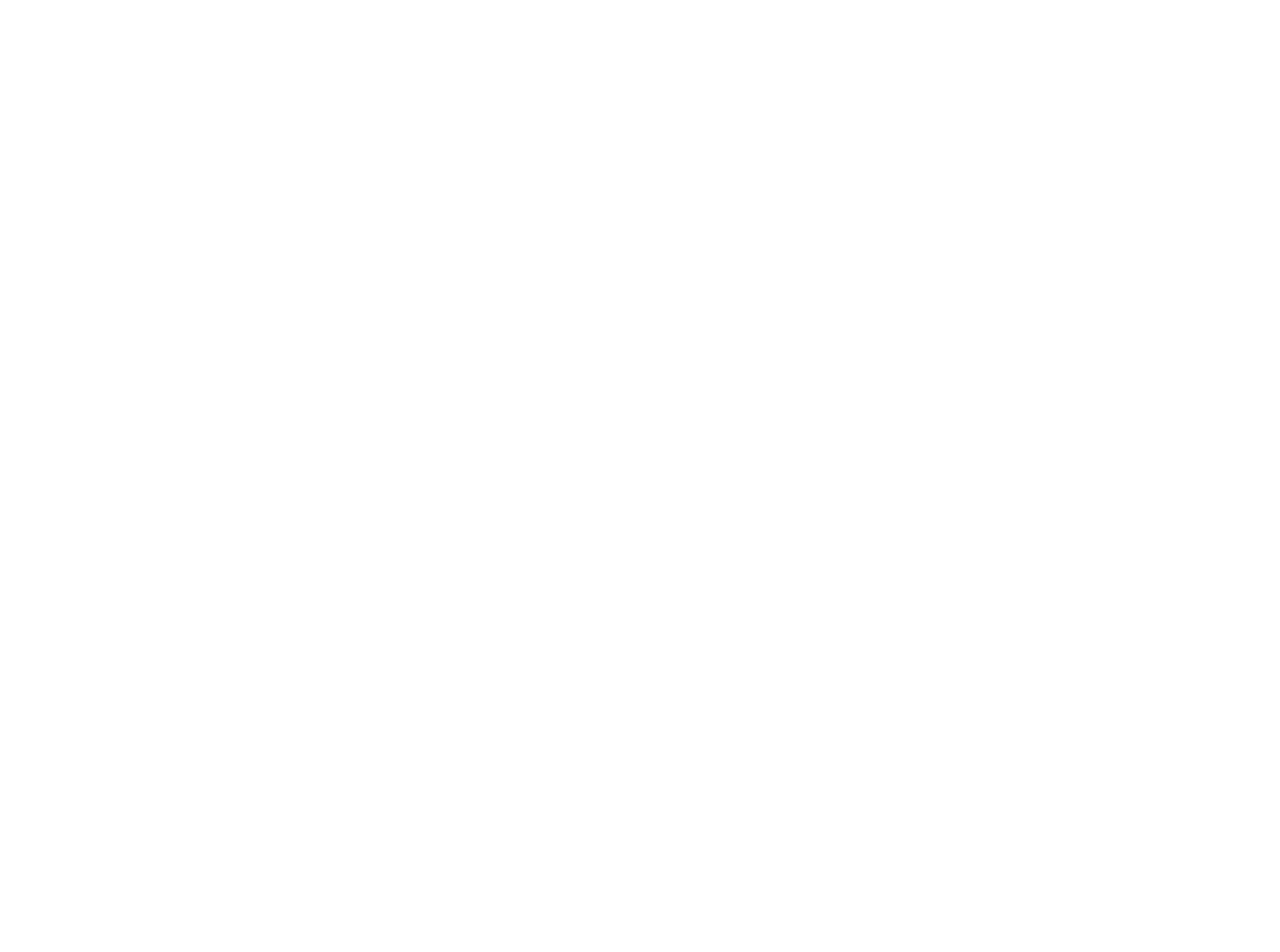
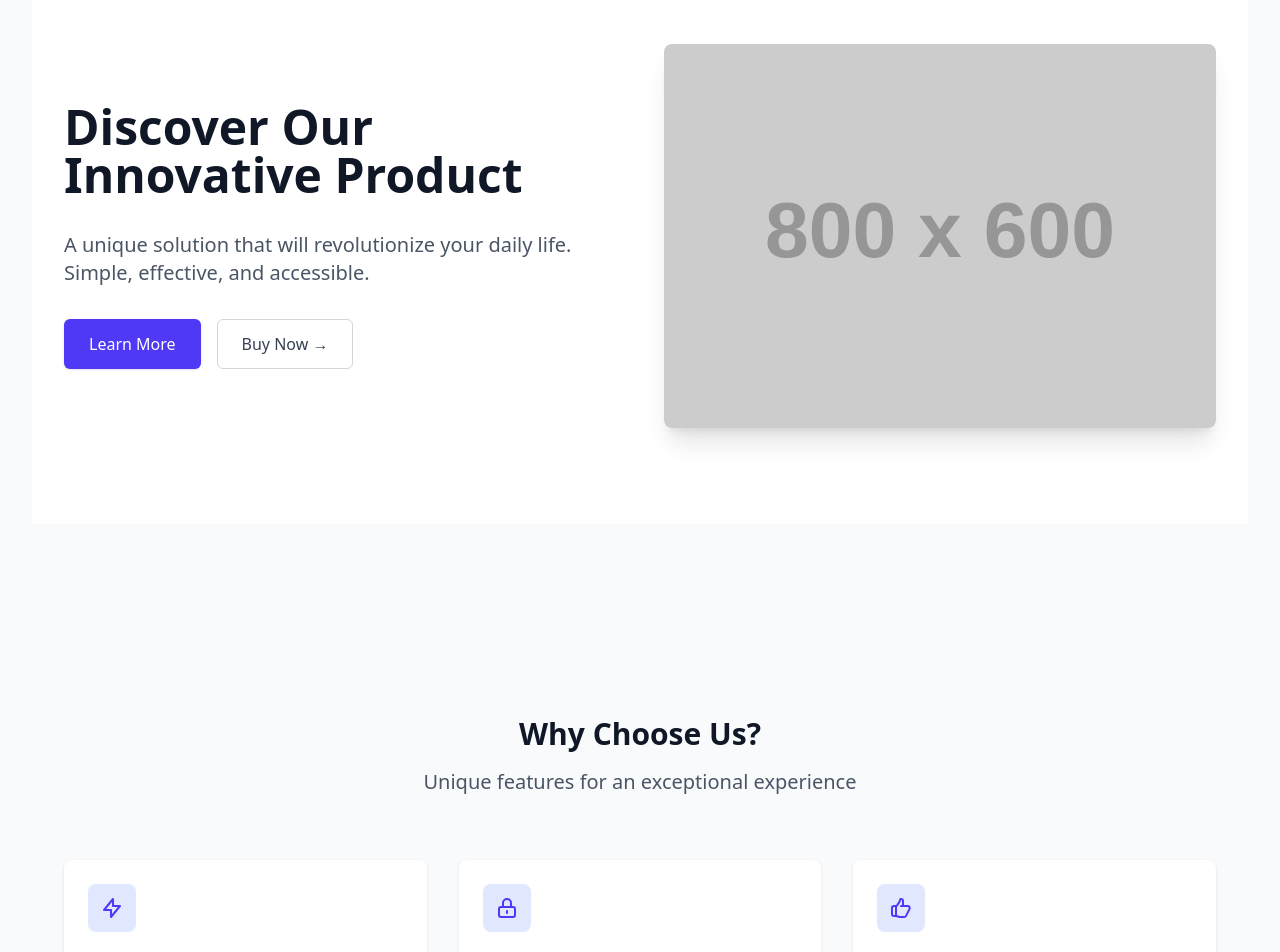
Before and after one commit to Hellscream360/boilerplate-single-product-ecommerce, a Nuxt app in the folder frontend/: page / in a window 1280 px wide. Shown: the part 148-1100 px from the top of the page. Before the commit the page ends 800 px from the top, so only its background shows below. Built offline with nearby package versions, Linux system fonts and the light colour scheme.

Commit message:
Implement main layout and add product and index pages with Tailwind CSS styling

```diff
--- a/frontend/app.vue
+++ b/frontend/app.vue
@@ -1,5 +1,19 @@
 <template>
-  <div>
-    <h1>Hello World</h1>
+  <div class="min-h-screen bg-gray-50">
+    <!-- En-tête -->
+    <header class="bg-white shadow-sm">
+      <nav class="max-w-7xl mx-auto px-4 sm:px-6 lg:px-8 h-16 flex items-center justify-between">
+        <div class="flex items-center">
+          <NuxtLink to="/" class="text-xl font-bold text-gray-900">
+            MonoProduit
+          </NuxtLink>
+        </div>
+      </nav>
+    </header>
+
+    <!-- Contenu principal -->
+    <main class="max-w-7xl mx-auto px-4 sm:px-6 lg:px-8 py-8">
+      <NuxtPage />
+    </main>
   </div>
 </template>
--- a/frontend/package.json
+++ b/frontend/package.json
@@ -16,6 +16,7 @@
     "vue-router": "^4.5.1"
   },
   "devDependencies": {
+    "@tailwindcss/vite": "^4.1.7",
     "autoprefixer": "^10.4.21",
     "postcss": "^8.5.3",
     "tailwindcss": "^4.1.7"
--- /dev/null
+++ b/frontend/pages/index.vue
@@ -0,0 +1,100 @@
+<template>
+  <div class="space-y-24">
+    <!-- Hero Section -->
+    <section class="relative overflow-hidden bg-white">
+      <div class="max-w-7xl mx-auto px-4 sm:px-6 lg:px-8 py-24">
+        <div class="grid lg:grid-cols-2 gap-12 items-center">
+          <div class="space-y-8">
+            <h1 class="text-4xl md:text-5xl font-bold text-gray-900">
+              Discover Our Innovative Product
+            </h1>
+            <p class="text-xl text-gray-600">
+              A unique solution that will revolutionize your daily life. Simple, effective, and accessible.
+            </p>
+            <div class="flex gap-4">
+              <a href="#discover" class="inline-flex items-center px-6 py-3 border border-transparent text-base font-medium rounded-md shadow-sm text-white bg-indigo-600 hover:bg-indigo-700">
+                Learn More
+              </a>
+              <a href="/product" class="inline-flex items-center px-6 py-3 border border-gray-300 text-base font-medium rounded-md text-gray-700 bg-white hover:bg-gray-50">
+                Buy Now →
+              </a>
+            </div>
+          </div>
+          <div class="relative h-96">
+            <img
+              src="https://placehold.co/800x600"
+              alt="Hero image"
+              class="absolute inset-0 w-full h-full object-cover rounded-lg shadow-xl"
+            />
+          </div>
+        </div>
+      </div>
+    </section>
+
+    <!-- Features Section -->
+    <section id="discover" class="bg-gray-50 py-24">
+      <div class="max-w-7xl mx-auto px-4 sm:px-6 lg:px-8">
+        <div class="text-center mb-16">
+          <h2 class="text-3xl font-bold text-gray-900">Why Choose Us?</h2>
+          <p class="mt-4 text-xl text-gray-600">Unique features for an exceptional experience</p>
+        </div>
+
+        <div class="grid md:grid-cols-3 gap-8">
+          <div class="bg-white p-6 rounded-lg shadow-sm">
+            <div class="w-12 h-12 bg-indigo-100 rounded-lg flex items-center justify-center mb-4">
+              <svg class="w-6 h-6 text-indigo-600" fill="none" stroke="currentColor" viewBox="0 0 24 24">
+                <path stroke-linecap="round" stroke-linejoin="round" stroke-width="2" d="M13 10V3L4 14h7v7l9-11h-7z" />
+              </svg>
+            </div>
+            <h3 class="text-xl font-semibold text-gray-900">Performance</h3>
+            <p class="mt-2 text-gray-600">Fast and efficient results for your satisfaction.</p>
+          </div>
+
+          <div class="bg-white p-6 rounded-lg shadow-sm">
+            <div class="w-12 h-12 bg-indigo-100 rounded-lg flex items-center justify-center mb-4">
+              <svg class="w-6 h-6 text-indigo-600" fill="none" stroke="currentColor" viewBox="0 0 24 24">
+                <path stroke-linecap="round" stroke-linejoin="round" stroke-width="2" d="M12 15v2m-6 4h12a2 2 0 002-2v-6a2 2 0 00-2-2H6a2 2 0 00-2 2v6a2 2 0 002 2zm10-10V7a4 4 0 00-8 0v4h8z" />
+              </svg>
+            </div>
+            <h3 class="text-xl font-semibold text-gray-900">Security</h3>
+            <p class="mt-2 text-gray-600">Optimal protection for your peace of mind.</p>
+          </div>
+
+          <div class="bg-white p-6 rounded-lg shadow-sm">
+            <div class="w-12 h-12 bg-indigo-100 rounded-lg flex items-center justify-center mb-4">
+              <svg class="w-6 h-6 text-indigo-600" fill="none" stroke="currentColor" viewBox="0 0 24 24">
+                <path stroke-linecap="round" stroke-linejoin="round" stroke-width="2" d="M14 10h4.764a2 2 0 011.789 2.894l-3.5 7A2 2 0 0115.263 21h-4.017c-.163 0-.326-.02-.485-.06L7 20m7-10V5a2 2 0 00-2-2h-.095c-.5 0-.905.405-.905.905 0 .714-.211 1.412-.608 2.006L7 11v9m7-10h-2M7 20H5a2 2 0 01-2-2v-6a2 2 0 012-2h2.5" />
+              </svg>
+            </div>
+            <h3 class="text-xl font-semibold text-gray-900">Simplicity</h3>
+            <p class="mt-2 text-gray-600">Intuitive usage for all users.</p>
+          </div>
+        </div>
+      </div>
+    </section>
+
+    <!-- CTA Section -->
+    <section class="bg-indigo-700">
+      <div class="max-w-7xl mx-auto px-4 sm:px-6 lg:px-8 py-16">
+        <div class="text-center">
+          <h2 class="text-3xl font-bold text-white">Ready to Start?</h2>
+          <p class="mt-4 text-xl text-indigo-100">
+            Join thousands of satisfied users today.
+          </p>
+          <div class="mt-8">
+            <a href="/product" class="inline-flex items-center px-8 py-4 border border-transparent text-lg font-medium rounded-md text-indigo-700 bg-white hover:bg-indigo-50">
+              Discover the Product
+            </a>
+          </div>
+        </div>
+      </div>
+    </section>
+  </div>
+</template>
+
+<script setup>
+const handleBuyNow = () => {
+  // TODO: Intégrer avec Stripe Checkout
+  console.log('Achat en cours...')
+}
+</script>
--- /dev/null
+++ b/frontend/pages/product.vue
@@ -0,0 +1,42 @@
+<template>
+  <div class="max-w-7xl mx-auto px-4 sm:px-6 lg:px-8 py-12">
+    <div class="grid md:grid-cols-2 gap-8">
+      <!-- Product image -->
+      <div class="aspect-square bg-gray-100 rounded-lg overflow-hidden">
+        <img
+          src="https://placehold.co/600x600"
+          alt="Product image"
+          class="w-full h-full object-cover"
+        />
+      </div>
+
+      <!-- Product details -->
+      <div class="flex flex-col">
+        <h1 class="text-3xl font-bold text-gray-900">Product Name</h1>
+        <div class="mt-4">
+          <p class="text-2xl font-semibold text-gray-900">$99.99</p>
+        </div>
+        <div class="mt-4">
+          <p class="text-gray-600">
+            Detailed description of your product. Explain here what makes your product unique and why customers should buy it.
+          </p>
+        </div>
+        <div class="mt-8">
+          <button
+            class="w-full bg-indigo-600 text-white py-3 px-6 rounded-lg hover:bg-indigo-700 transition-colors"
+            @click="handleBuyNow"
+          >
+            Buy Now
+          </button>
+        </div>
+      </div>
+    </div>
+  </div>
+</template>
+
+<script setup>
+const handleBuyNow = () => {
+  // TODO: Integrate with Stripe Checkout
+  console.log('Processing purchase...')
+}
+</script>
```
Also changed, not shown: 1 other file (tests, documents, lock files or other folders).
